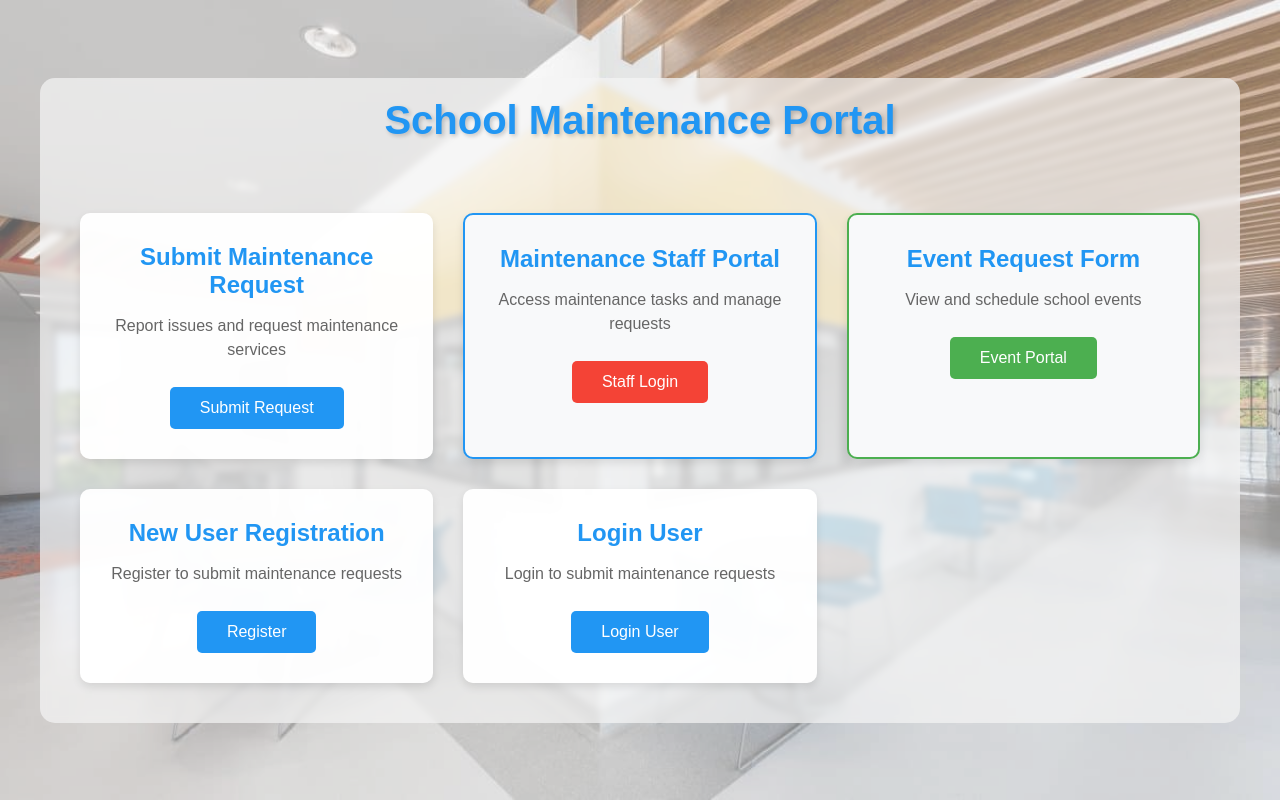
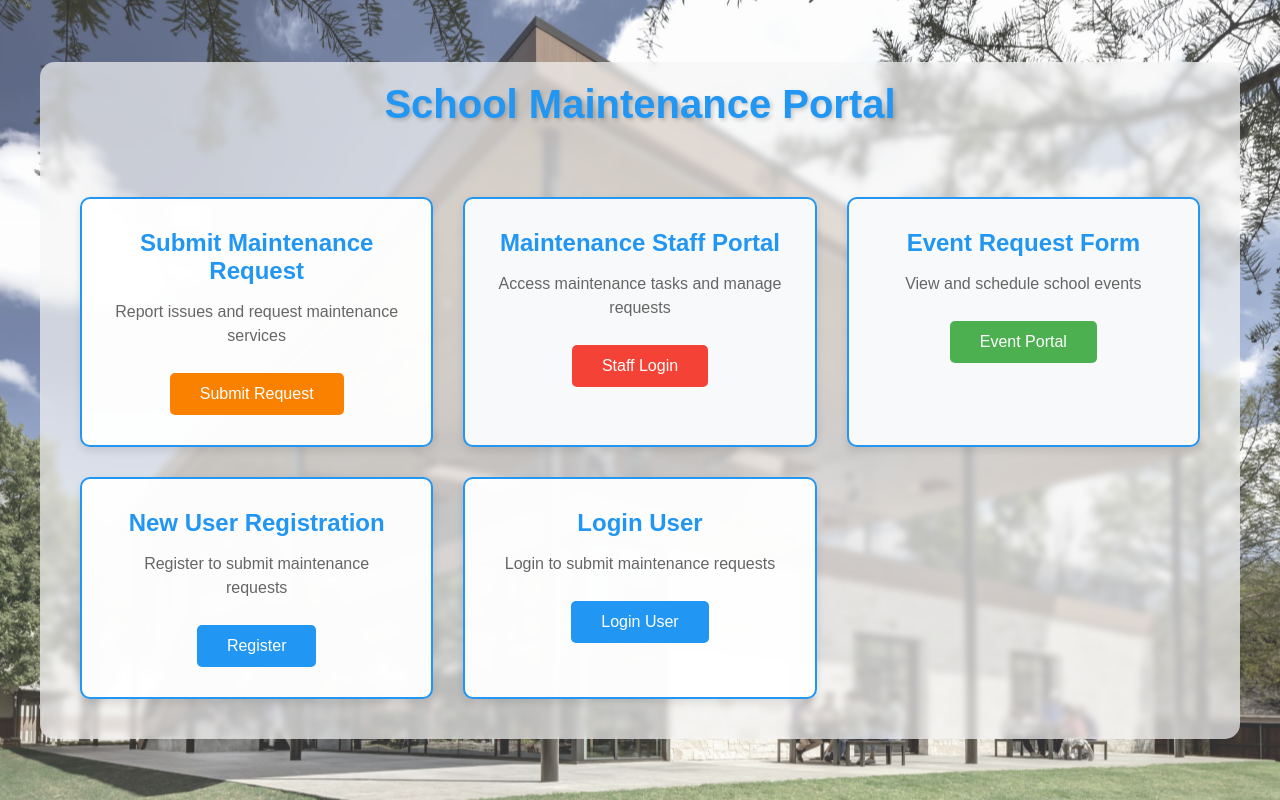
Before and after one commit to Hogier/Maintenance_P, a PHP site: page /main.html in a window 1280 px wide. Run offline with PHP 8.4, Linux system fonts and the light colour scheme.

Commit message:
изменил цвет кнопок на главном меню и поменял главную заставку

```diff
--- a/events.html
+++ b/events.html
@@ -176,11 +176,13 @@
             <select id="eventLocation" name="eventLocation" required>
               <option value="">Choose one...</option>
               <option value="westWing">West Wing</option>
+              <option value="wyly">Wyly</option>
               <option value="southWing">South Wing</option>
               <option value="northWing">North Wing</option>
               <option value="upperSchool">Upper School</option>
               <option value="GFB">GFB</option>
               <option value="WLFA">WLFA</option>
+              <option value="Gym">Gym</option>
               <option value="Administration">Administration</option>
             </select>
           </div>
--- a/main.css
+++ b/main.css
@@ -24,7 +24,7 @@ body {
   justify-content: center;
   align-items: center;
   z-index: 1;
-  opacity: 0.6;
+  opacity: 0.8;
 }
 
 .img-box img {
@@ -73,6 +73,7 @@ header h1 {
   box-shadow: 0 4px 8px rgba(0, 0, 0, 0.1);
   text-align: center;
   transition: transform 0.3s ease;
+  border: 2px solid #2196f3;
 }
 
 .menu-item:hover {
@@ -105,6 +106,14 @@ header h1 {
   background-color: #1976d2;
 }
 
+.submit-button {
+  background-color: #fa8100;
+}
+
+.submit-button:hover {
+  background-color: #f8740f;
+}
+
 .maintenance-staff {
   background-color: #f8f9fa;
   border: 2px solid #2196f3;
@@ -120,7 +129,7 @@ header h1 {
 
 .event-portal {
   background-color: #f8f9fa;
-  border: 2px solid #4caf50;
+  border: 2px solid #2196f3;
 }
 
 .event-button {
--- a/main.html
+++ b/main.html
@@ -37,7 +37,9 @@
         <div class="menu-item">
           <h2>Submit Maintenance Request</h2>
           <p>Report issues and request maintenance services</p>
-          <a href="request.html" class="menu-button">Submit Request</a>
+          <a href="request.html" class="menu-button submit-button"
+            >Submit Request</a
+          >
         </div>
 
         <div class="menu-item maintenance-staff">
@@ -72,7 +74,7 @@
       <div class="user-profile">
         <div class="user-photo">
           <div class="user-photo-container">
-          <img src="#"/>
+            <img src="#" />
           </div>
           <div class="change-photo" id="changePhotoButton">&#128247;</div>
         </div>
@@ -84,15 +86,15 @@
       </div>
       <div class="user-tasks">
         <div class="menu-header">
-          <div id="userTasks" class="menu-header-item"><h3>Your requests</h3></div>
+          <div id="userTasks" class="menu-header-item">
+            <h3>Your requests</h3>
+          </div>
           <div id="events" class="menu-header-item"><h3>Events</h3></div>
         </div>
-        <div class="info-content">
-
-        </div>
+        <div class="info-content"></div>
       </div>
-     <div class="loading-overlay" id="loadingOverlay"></div>
-     <div class="loading-indicator" id="loadingIndicator"></div>
+      <div class="loading-overlay" id="loadingOverlay"></div>
+      <div class="loading-indicator" id="loadingIndicator"></div>
     </div>
     <div class="overlay" id="overlay"></div>
 
--- a/register.html
+++ b/register.html
@@ -26,6 +26,7 @@
               <option value="teaching">Teaching Staff</option>
               <option value="admin">Administration</option>
               <option value="support">Support Staff</option>
+              <option value="parents">Parents Club</option>
             </select>
           </div>
           <div class="form-group">
```
Also changed, not shown: jawa script.js (+3 -4 lines), Alcuin-School.jpeg, Alcuin-School1.jpeg (added), Alcuin-School2.JPG (added), uploads/67c3b20bdec4b_IMG_9179.png (added), uploads/67c3b2b35cff5_IMG_9215.jpeg (added), uploads/mini/67c3b20bdec4b_IMG_9179.png (added), uploads/mini/67c3b2b35cff5_IMG_9215.jpeg (added), 1 other file.
